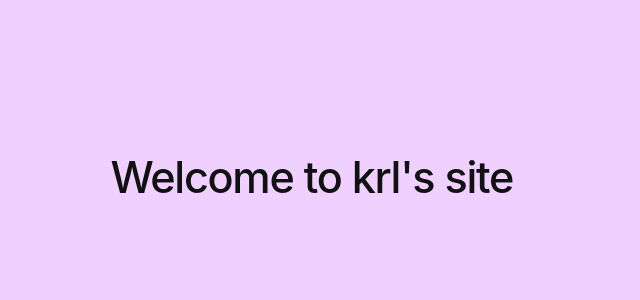
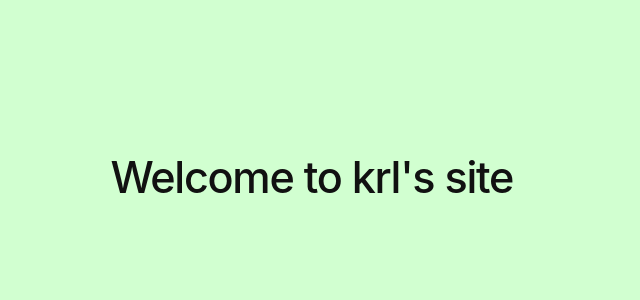
Before and after one commit to krlmnz/krlmnz, a Jekyll site: the page index.html, which Jekyll copies as it is, in a window 1280 px wide. Shown: the top 300 px of the page, without its empty margins (0-640 px from the left). Built offline with Jekyll 4.4.1, drawn with Linux system fonts in a browser that asks for light colours.

Commit message:
Update index.html

```diff
--- a/index.html
+++ b/index.html
@@ -29,6 +29,8 @@
 --red-2: #FF6A6C;
 --purple-2: #DE6AFF;
 --orange-2: #FFC53A;
+
+--background: var(--green);
 
 
 /* Fonts */
@@ -77,7 +79,7 @@
 html {
     display: flex;
     min-height: 100vh;
-    background: var(--purple);
+    background: var(--background);
 }
 
 main {
@@ -92,14 +94,10 @@ body {
 
   color: #111;
   font-family: 'Inter', sans-serif;
-
   font-size: var(--font-size-body);
   line-height: var(--lineHeight);
-
   letter-spacing: -0.003em;
-
   font-weight: 520;
-
   -webkit-text-size-adjust: 100%;
   -ms-text-size-adjust: 100%;
 
```
